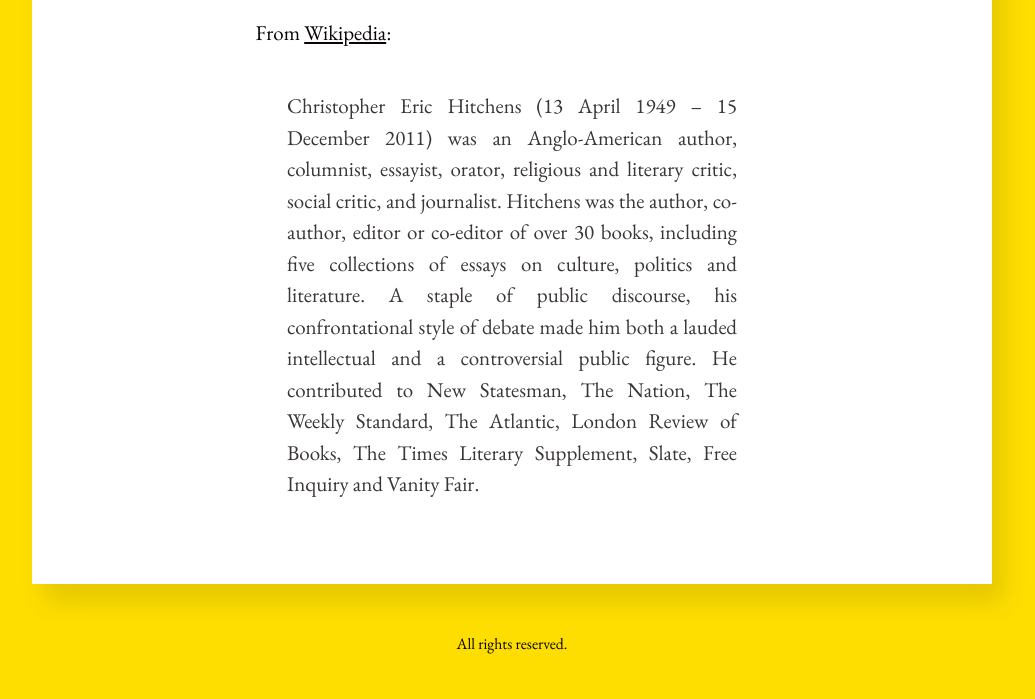
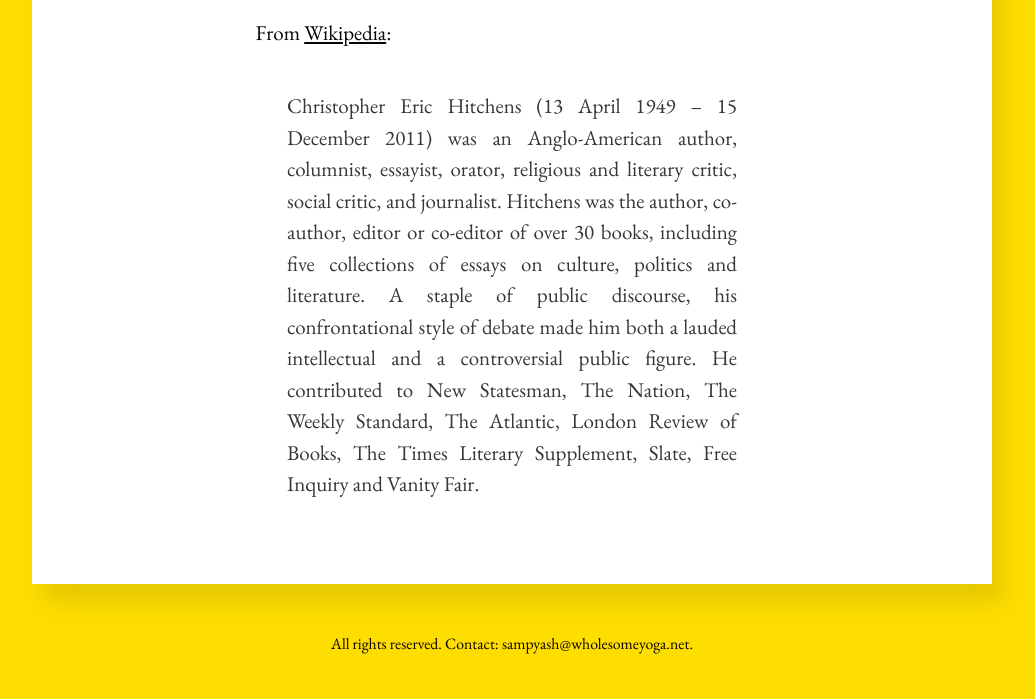
Before and after one commit to sampyash2/sampyash2.github.io, a Jekyll site: the page built from about.md, in a window 1280 px wide. Shown: the part 1177-1876 px from the top of the page, without its empty margins (128-1163 px from the left). Built offline with Jekyll 4.4.1, drawn with Linux system fonts in a browser that asks for light colours.

Commit message:
Update default.html to add contact email.

```diff
--- a/_layouts/default.html
+++ b/_layouts/default.html
@@ -44,7 +44,7 @@
     {% unless site.hide_credits %}
       <aside class="site-credits">
         <p>
-          <small>All rights reserved.</small>
+          <small>All rights reserved. Contact: sampyash@wholesomeyoga.net.</small>
         </p>
       </aside>
     {% endunless %}
```
